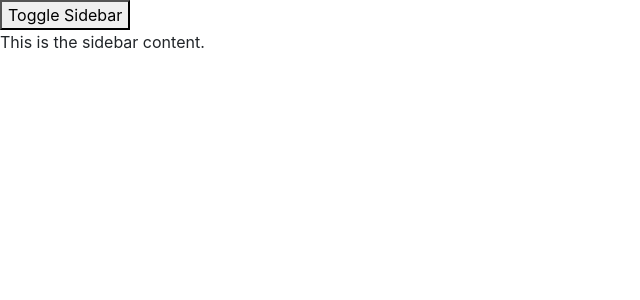
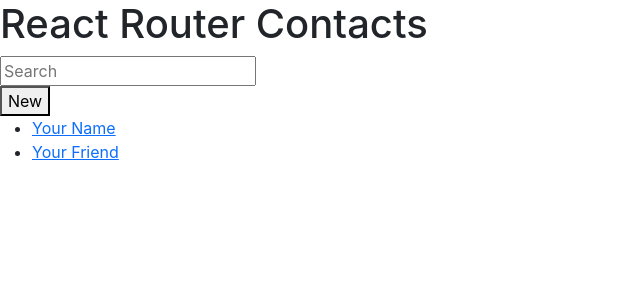
Before and after one commit to itMegu/Tjulenj, a React (Create React App) app in the folder tjulenjclient/: page /root in a window 1280 px wide. Shown: the top 300 px of the page, without its empty margins (0-640 px from the left). Built offline with nearby package versions, Linux system fonts and the light colour scheme.

Commit message:
sidebar update

```diff
--- a/tjulenjclient/src/random quirky stuff/sidebar.js
+++ b/tjulenjclient/src/random quirky stuff/sidebar.js
@@ -9,10 +9,43 @@
 
   return (
     <>
-      <button onClick={toggleSidebar}>Toggle Sidebar</button>
-      <div className={`sidebar ${isOpen ? "open" : ""}`}>
-        <p>This is the sidebar content.</p>
+ <div id="sidebar">
+        <h1>React Router Contacts</h1>
+        <div>
+          <form id="search-form" role="search">
+            <input
+              id="q"
+              aria-label="Search contacts"
+              placeholder="Search"
+              type="search"
+              name="q"
+            />
+            <div
+              id="search-spinner"
+              aria-hidden
+              hidden={true}
+            />
+            <div
+              className="sr-only"
+              aria-live="polite"
+            ></div>
+          </form>
+          <form method="post">
+            <button type="submit">New</button>
+          </form>
+        </div>
+        <nav>
+          <ul>
+            <li>
+              <a href={`/contacts/1`}>Your Name</a>
+            </li>
+            <li>
+              <a href={`/contacts/2`}>Your Friend</a>
+            </li>
+          </ul>
+        </nav>
       </div>
+      <div id="detail"></div>
     </>
   );
 }
```
